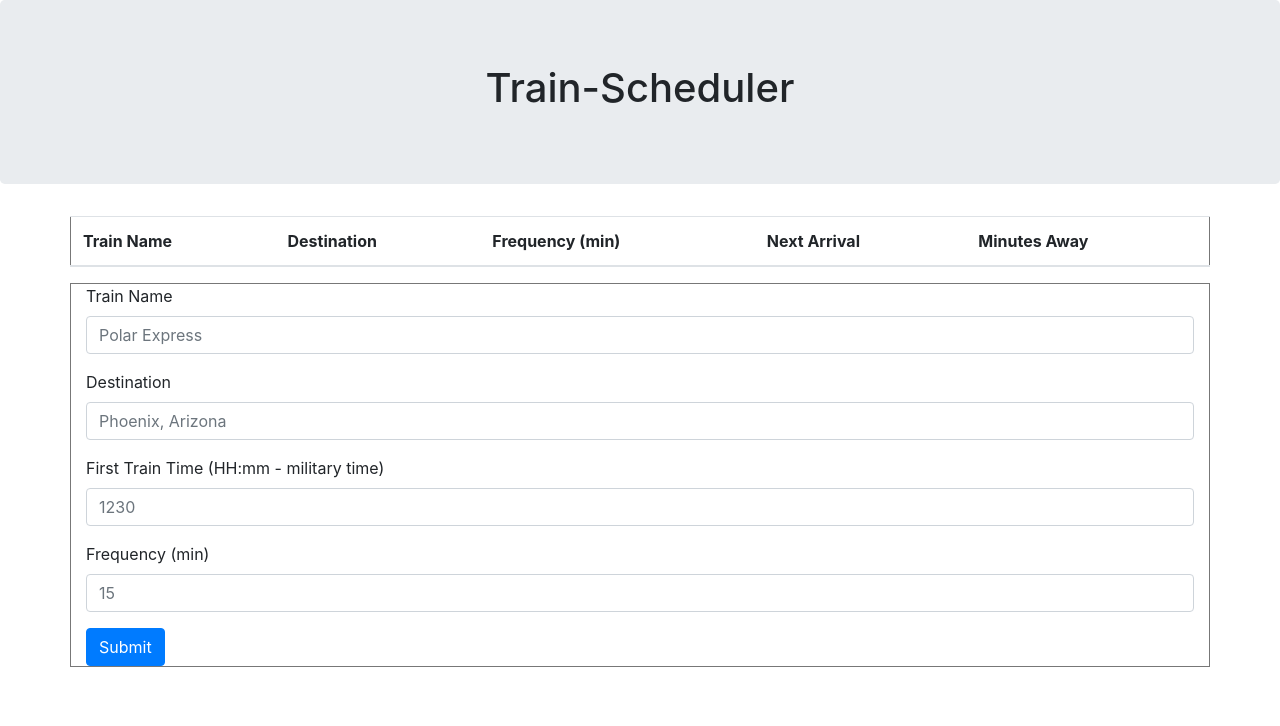
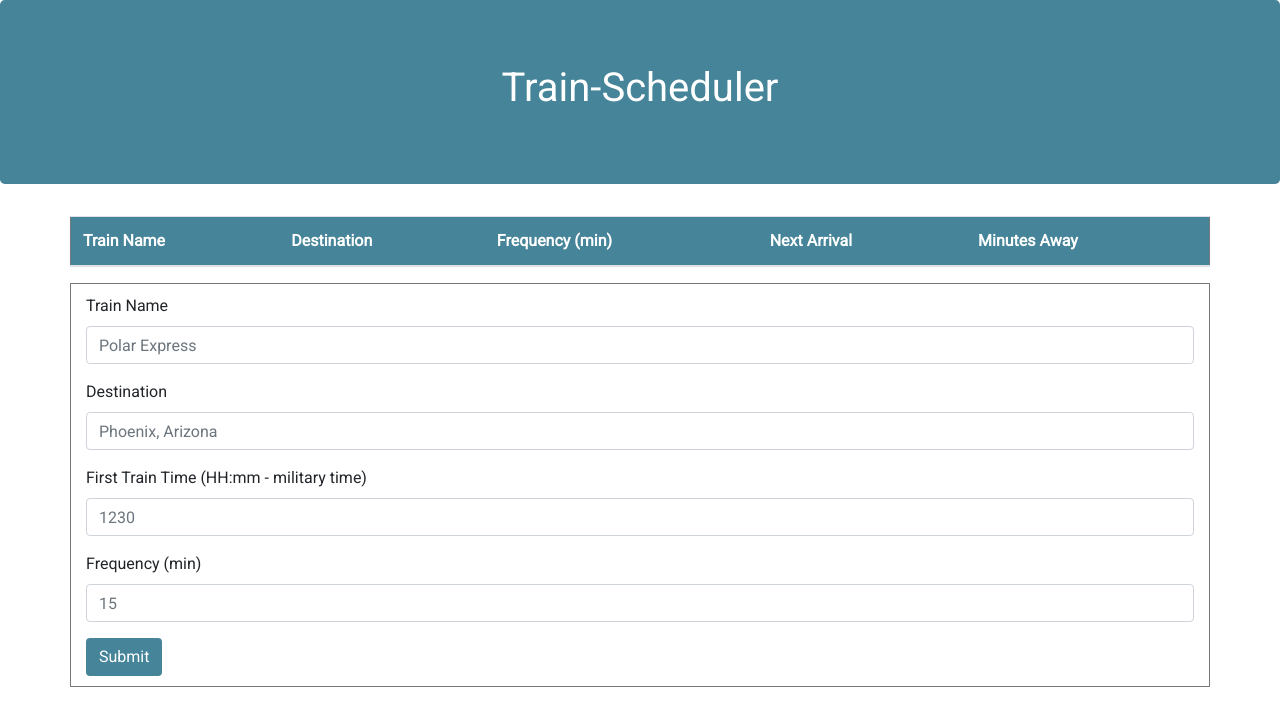
Before and after one commit to Bryceacampbell/Train-Scheduler, a plain HTML site: page index.html in a window 1280 px wide. Drawn offline with nearby package versions, Linux system fonts and the light colour scheme; no server answers.

Commit message:
completing some styling

```diff
--- a/assets/css/style.css
+++ b/assets/css/style.css
@@ -1,3 +1,22 @@
+body {
+    font-family: 'Roboto', sans-serif;
+}
 .container {
     border: solid 1px #777777;
 }
+header {
+    background: #468499 !important;
+    color: #ffffff;
+}
+thead {
+    background: #468499 !important;
+    color: #ffffff;
+}
+form {
+   padding-top: 10px;
+   padding-bottom: 10px;
+}
+.btn {
+    background: #468499;
+    color: #ffffff;
+}
--- a/index.html
+++ b/index.html
@@ -10,6 +10,7 @@
     <link rel="stylesheet" href="https://stackpath.bootstrapcdn.com/bootstrap/4.3.1/css/bootstrap.min.css"
         integrity="sha384-ggOyR0iXCbMQv3Xipma34MD+dH/1fQ784/j6cY/iJTQUOhcWr7x9JvoRxT2MZw1T" crossorigin="anonymous">
     <link rel="stylesheet" href="assets/css/style.css">
+    <link href="https://fonts.googleapis.com/css?family=Roboto" rel="stylesheet">
     <script src="https://ajax.googleapis.com/ajax/libs/jquery/3.3.1/jquery.min.js"></script>
     <script src="https://www.gstatic.com/firebasejs/5.9.2/firebase.js"></script>
     <script src="https://cdnjs.cloudflare.com/ajax/libs/moment.js/2.22.2/moment.min.js"></script>
@@ -57,7 +58,7 @@
                 <input type="input" class="form-control" id="frequency-input" placeholder="15">
             </div>
             <div>
-                <button class="btn btn-primary" id="submit-form-btn">Submit</button>
+                <button class="btn" id="submit-form-btn">Submit</button>
             </div>
 
         </form>
```
Also changed, not shown: assets/javascript/app.js (+0 -9 lines).
